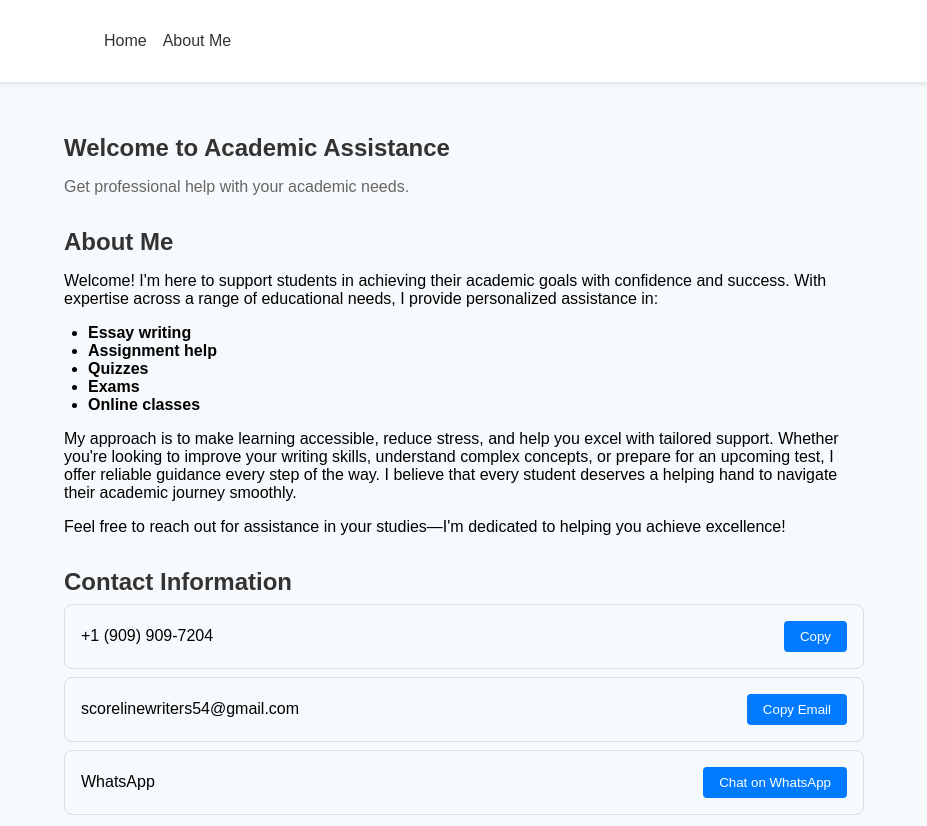
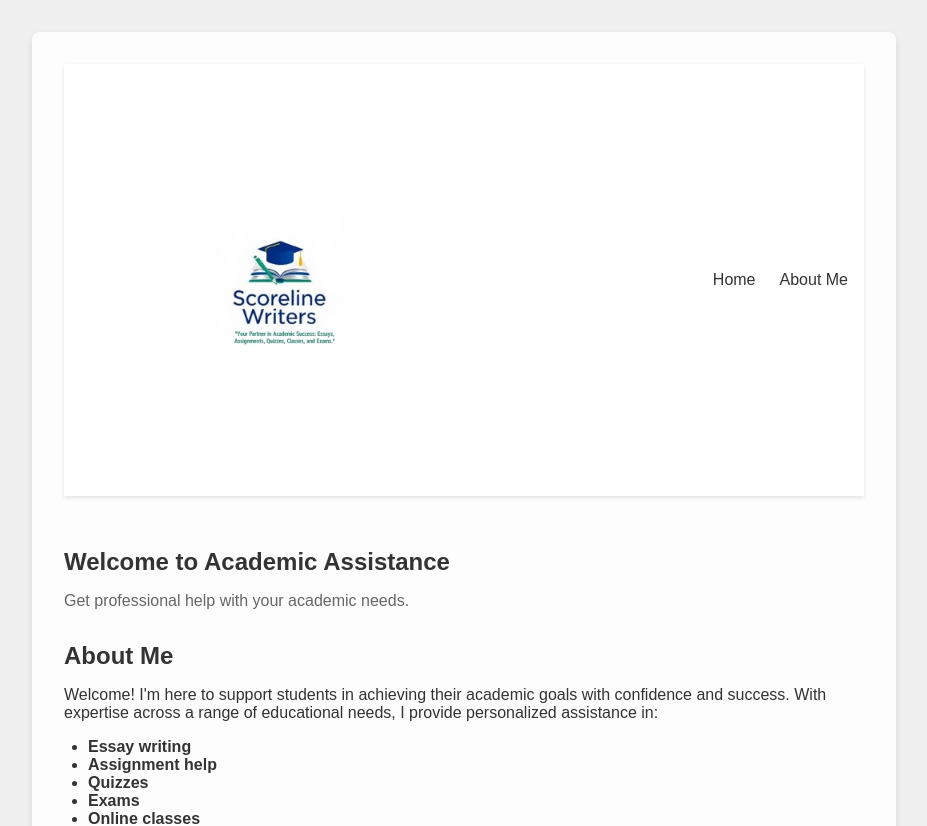
Before and after one commit to FRANK7434/Odiesis-PAN, a React (Create React App) app: page / in a window 1280 px wide. Shown: the top 826 px of the page, without its empty margins (176-1103 px from the left). Built offline with nearby package versions, Linux system fonts and the light colour scheme.

Commit message:
added codes

```diff
--- a/src/App.js
+++ b/src/App.js
@@ -6,6 +6,7 @@ import TestimonialCard from './TestimonialCard';
 import Footer from './Footer';
 
 // Importing images
+import LogoBackground from './assets/images/Add a subheading.jpg';
 import Image1 from './assets/images/WhatsApp Image 2024-10-27 at 14.34.29.jpeg';
 import Image2 from './assets/images/WhatsApp Image 2024-10-27 at 14.34.34.jpeg';
 import Image3 from './assets/images/WhatsApp Image 2024-10-27 at 14.34.36.jpeg';
@@ -20,15 +21,34 @@ export default function App() {
   };
 
   return (
-    <div style={{ minHeight: '100vh', backgroundColor: '#f7fafc', fontFamily: 'Arial, sans-serif' }}>
+    <div style={{
+      minHeight: '100vh',
+      backgroundImage: `url(${LogoBackground})`,
+      backgroundSize: '200px',
+      backgroundRepeat: 'no-repeat',
+      backgroundPosition: 'center',
+      backgroundColor: '#f0f0f0',
+      color: '#333',
+      fontFamily: 'Arial, sans-serif',
+      display: 'flex',
+      flexDirection: 'column',
+      alignItems: 'center',
+      paddingTop: '2rem',
+      paddingBottom: '2rem',
+    }}>
+      <div style={{
+        backgroundColor: 'rgba(255, 255, 255, 0.9)',
+        width: '100%',
+        maxWidth: '800px',
+        padding: '2rem',
+        boxShadow: '0 4px 8px rgba(0, 0, 0, 0.1)',
+        borderRadius: '8px'
+      }}>
         <Header />
-      <main style={{ maxWidth: '800px', margin: 'auto', padding: '2rem' }}>
+        <main style={{ padding: '2rem 0' }}>
+          <Section id="home" title="Welcome to Academic Assistance" subtitle="Get professional help with your academic needs." />
 
-        <Section title="Welcome to Academic Assistance" subtitle="Get professional help with your academic needs." id="home">
-
-        </Section>
-
-        <Section title="About Me">
+          <Section id="about" title="About Me">
             <p>
               Welcome! I'm here to support students in achieving their academic goals with confidence and success. With expertise across a range of educational needs, I provide personalized assistance in:
             </p>
@@ -88,5 +108,6 @@ export default function App() {
         </main>
         <Footer />
       </div>
+    </div>
   );
 }
--- a/src/Header.js
+++ b/src/Header.js
@@ -1,12 +1,50 @@
-import React from 'react';
+ import React from 'react';
+import Logo from './assets/images/Add a subheading.jpg';
 
 export default function Header() {
   return (
-    <header style={{ backgroundColor: '#fff', boxShadow: '0 2px 4px rgba(0,0,0,0.1)' }}>
-      <nav style={{ maxWidth: '800px', margin: 'auto', padding: '1rem' }}>
-        <ul style={{ display: 'flex', listStyle: 'none', gap: '1rem' }}>
-          <li><a href="#home" style={{ color: '#333', textDecoration: 'none' }}>Home</a></li>
-          <li><a href="#about" style={{ color: '#333', textDecoration: 'none' }}>About Me</a></li>
+    <header style={{
+      backgroundColor: '#fff',
+      boxShadow: '0 2px 4px rgba(0,0,0,0.1)',
+      padding: '1rem 0'
+    }}>
+      <nav style={{
+        maxWidth: '800px',
+        margin: 'auto',
+        display: 'flex',
+        alignItems: 'center',
+        justifyContent: 'space-between',
+        padding: '0 1rem'
+      }}>
+        {/* Logo aligned to the left */}
+        <img src={Logo} alt="Logo" style={{
+          height: '400px', // Adjust height to fit well
+          width: 'auto',
+          objectFit: 'contain'
+        }} />
+
+        {/* Navigation Links */}
+        <ul style={{
+          display: 'flex',
+          listStyle: 'none',
+          gap: '1.5rem',
+          margin: 0,
+          alignItems: 'center'
+        }}>
+          <li><a href="#home" style={{
+            color: '#333',
+            textDecoration: 'none',
+            fontSize: '1rem',
+            fontWeight: '500',
+            cursor: 'pointer'  // Pointer cursor to indicate clickable link
+          }}>Home</a></li>
+          <li><a href="#about" style={{
+            color: '#333',
+            textDecoration: 'none',
+            fontSize: '1rem',
+            fontWeight: '500',
+            cursor: 'pointer'
+          }}>About Me</a></li>
         </ul>
       </nav>
     </header>
```
Also changed, not shown: src/TestimonialCard.js (+1 -27 lines), src/assets/images/Add a subheading.jpg (added). Lines whose indentation alone changed are shown as unchanged.
